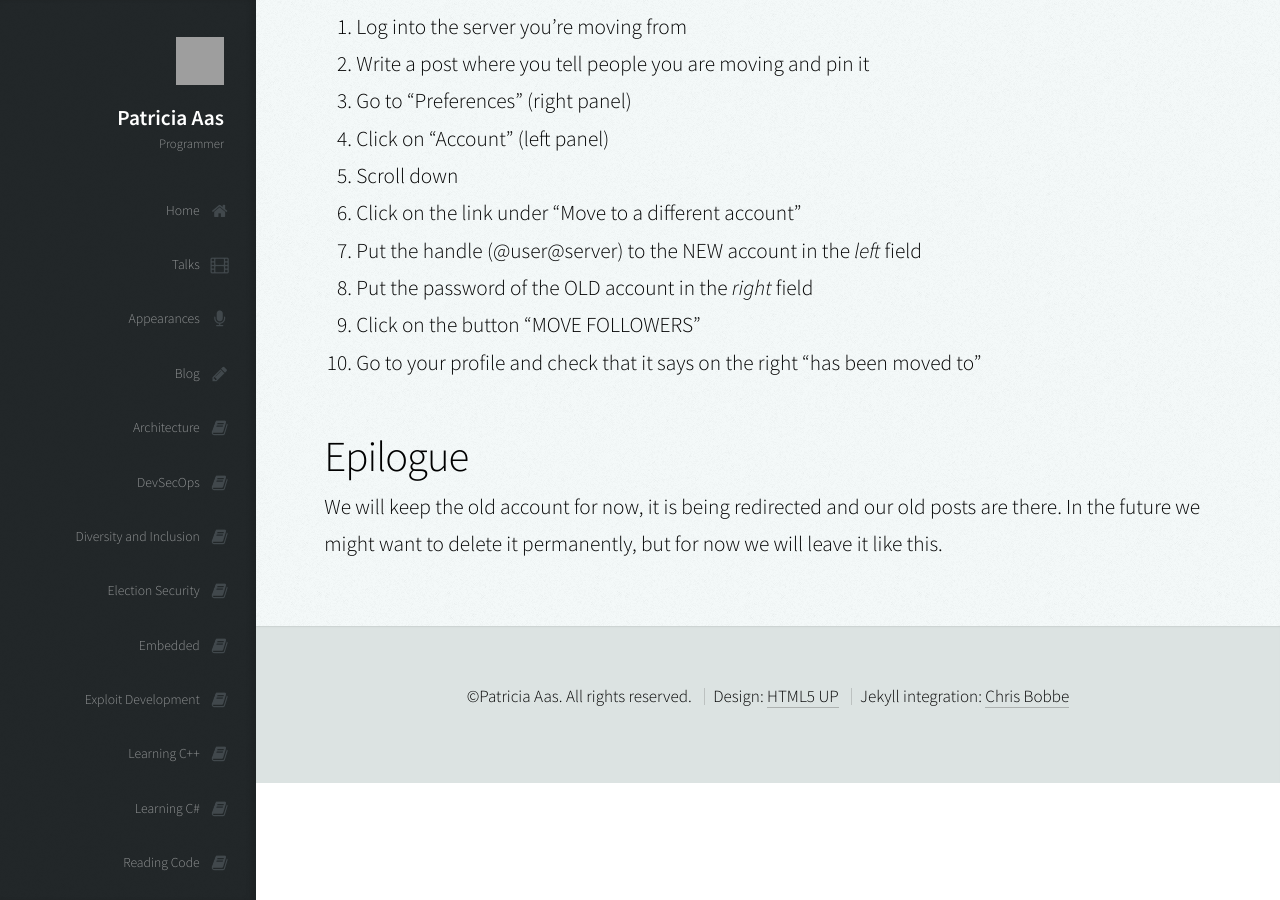
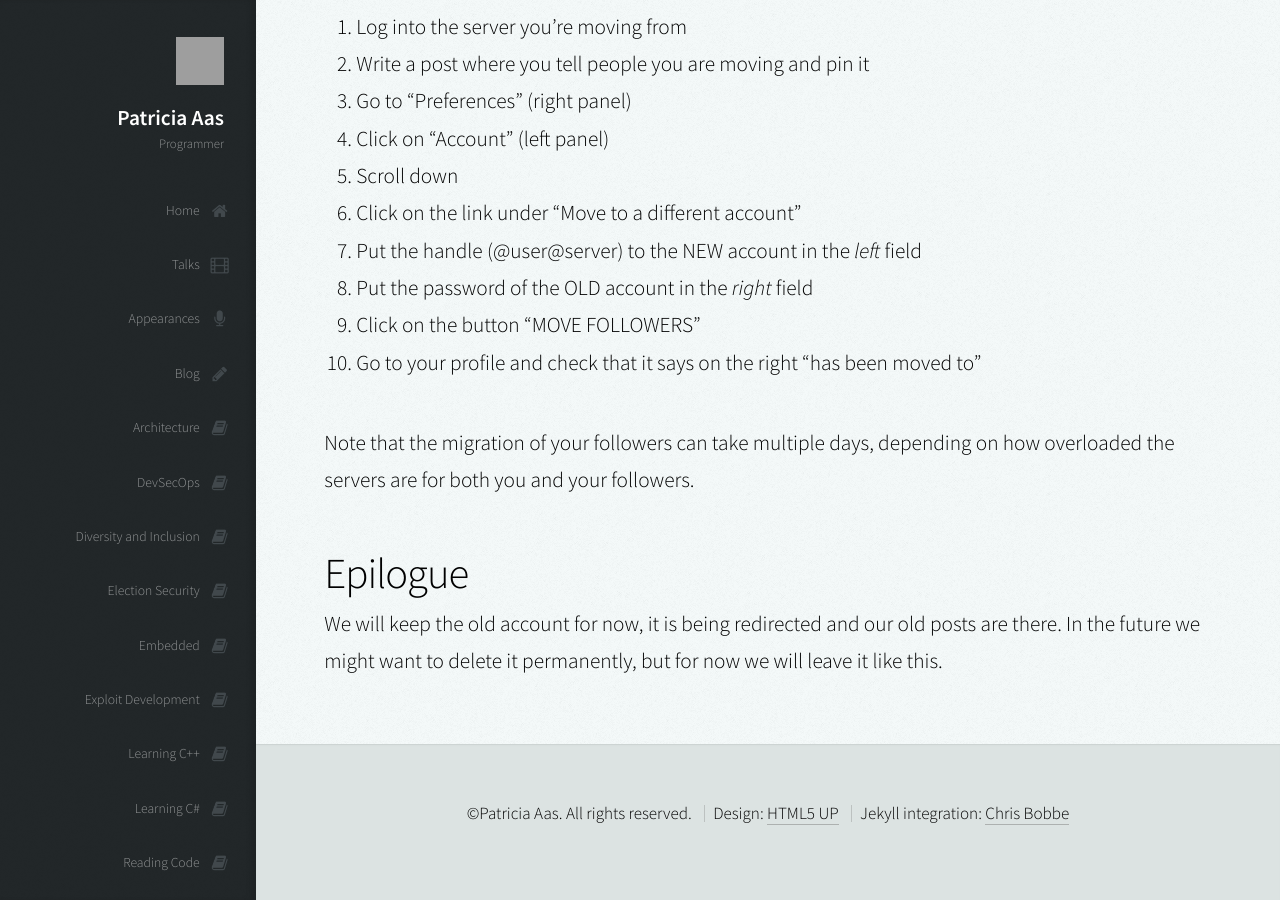
Before and after one commit to patricia-gallardo/patricia-gallardo.github.io, a Jekyll site: the page built from _posts/2022-11-18-mastodon_migration.md, in a window 1280 px wide and 900 px high, scrolled down 2392 px. Built offline with Jekyll 4.4.1, drawn with Linux system fonts in a browser that asks for light colours; nearby versions of some CDN libraries; grey boxes are pictures that could not be loaded.

Commit message:
Add comment

```diff
--- a/_posts/2022-11-18-mastodon_migration.md
+++ b/_posts/2022-11-18-mastodon_migration.md
@@ -77,6 +77,9 @@ I will try to keep this short and simple. We are going to try to migrate from on
 9. Click on the button "MOVE FOLLOWERS"
 10. Go to your profile and check that it says on the right "has been moved to"
 
+Note that the migration of your followers can take multiple days, depending on how overloaded the servers are for both
+you and your followers.
+
 ## Epilogue
 
 We will keep the old account for now, it is being redirected and our old posts are there. In the future we might want to
```
